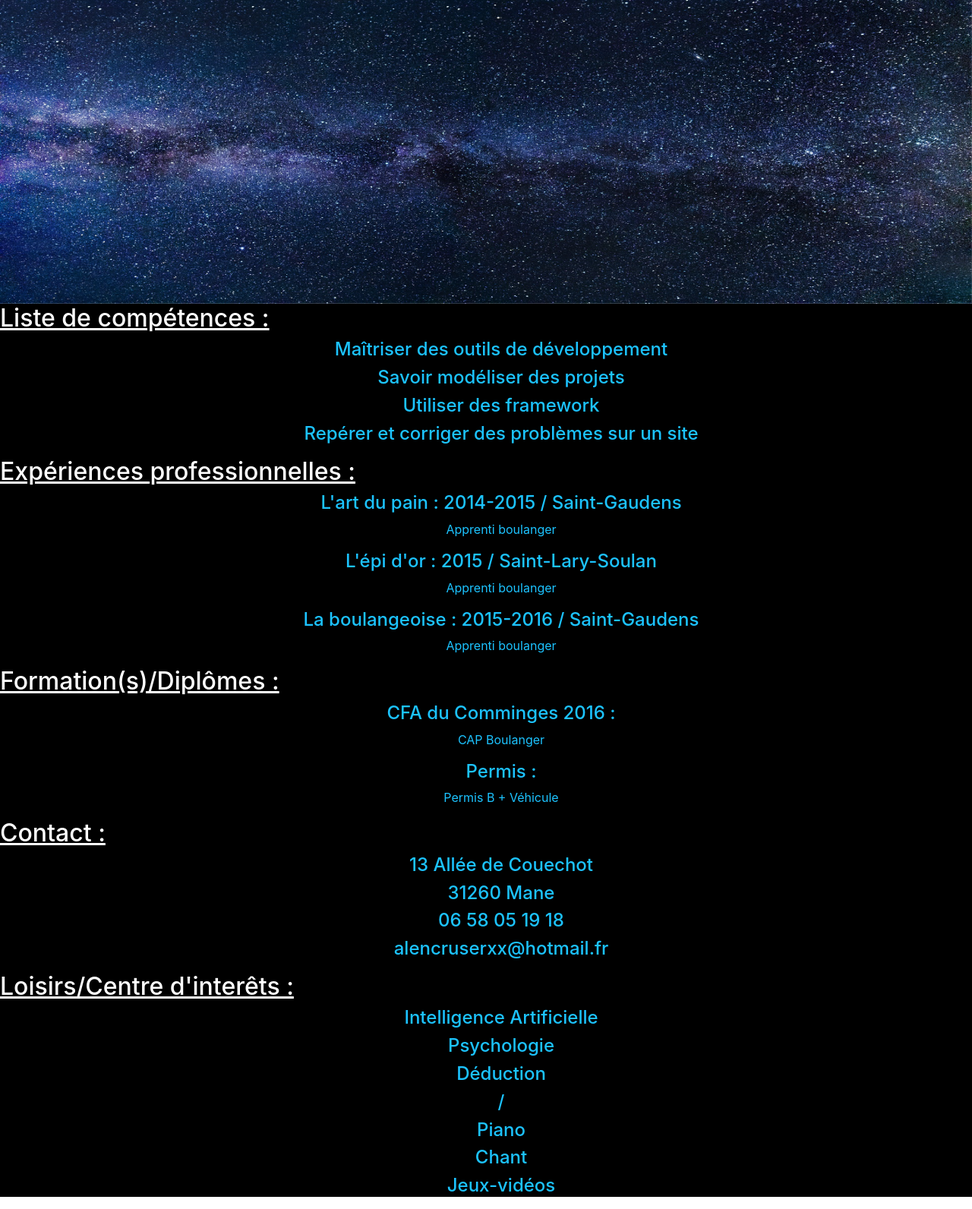
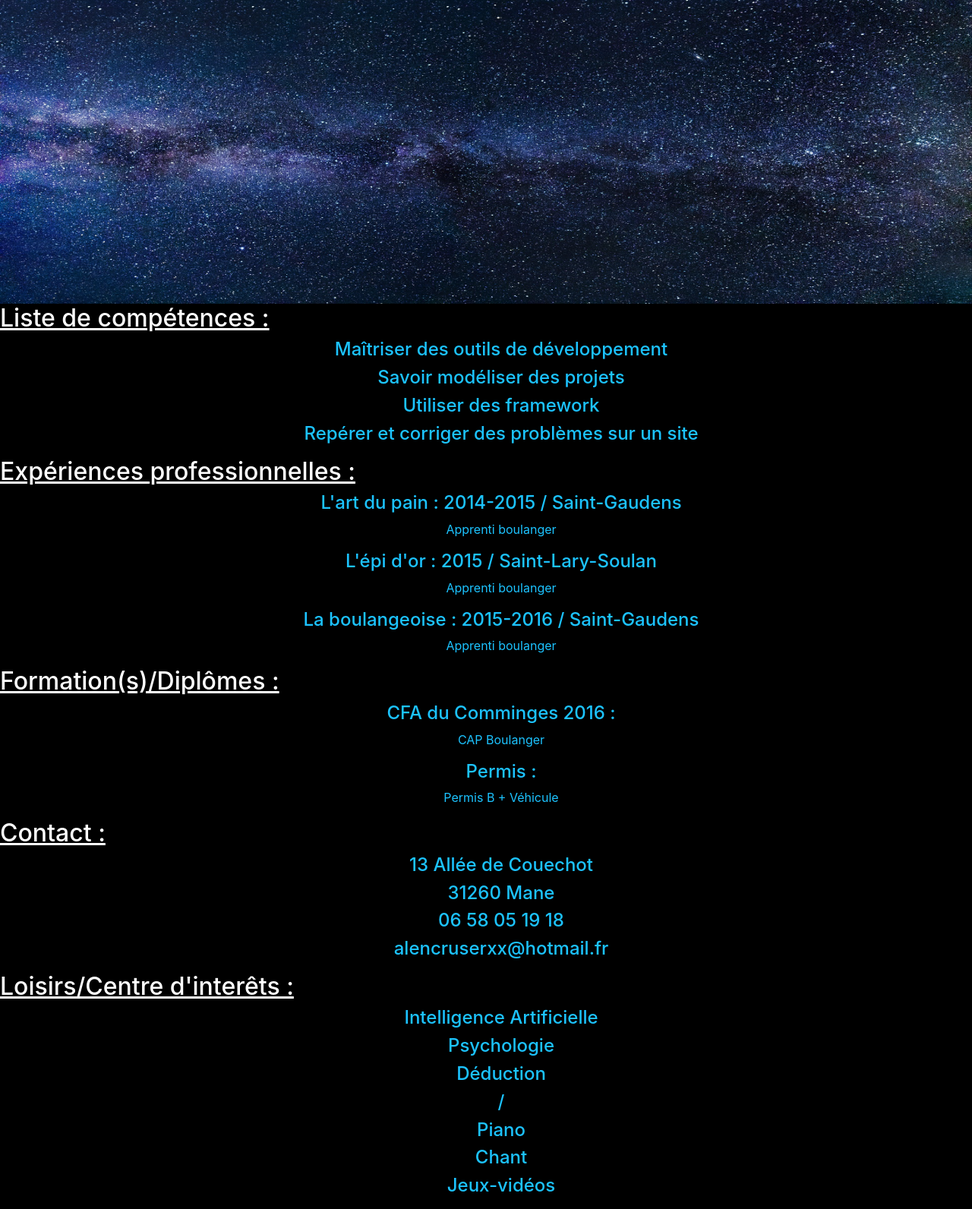
Before and after one commit to Alencruser/cv-3, a PHP site: page / in a window 1280 px wide. Shown: the part 56-1648 px from the top of the page at 76% size. Run offline with PHP 8.4, Linux system fonts and the light colour scheme.

Commit message:
barre blanche

```diff
--- a/custom.css
+++ b/custom.css
@@ -13,3 +13,7 @@ h2 {
 .important {
 	color:#1CC3FFFF;
 }
+
+body {
+	background: black;
+}
--- a/index.php
+++ b/index.php
@@ -8,7 +8,7 @@
 	<link rel="stylesheet" type="text/css" href="custom.css">
 	<script src="https://unpkg.com/scrollreveal"></script>
 </head>
-<body>
+<body class="container-fluid p-0">
 	<nav class="navbar navbar-expand-lg navbar-dark" style="background-color: black">
 		<a class="navbar-brand mx-auto" href="#comp">Compétences</a>
 		<a class="navbar-brand mx-auto" href="#exp">Expériences</a>
```
